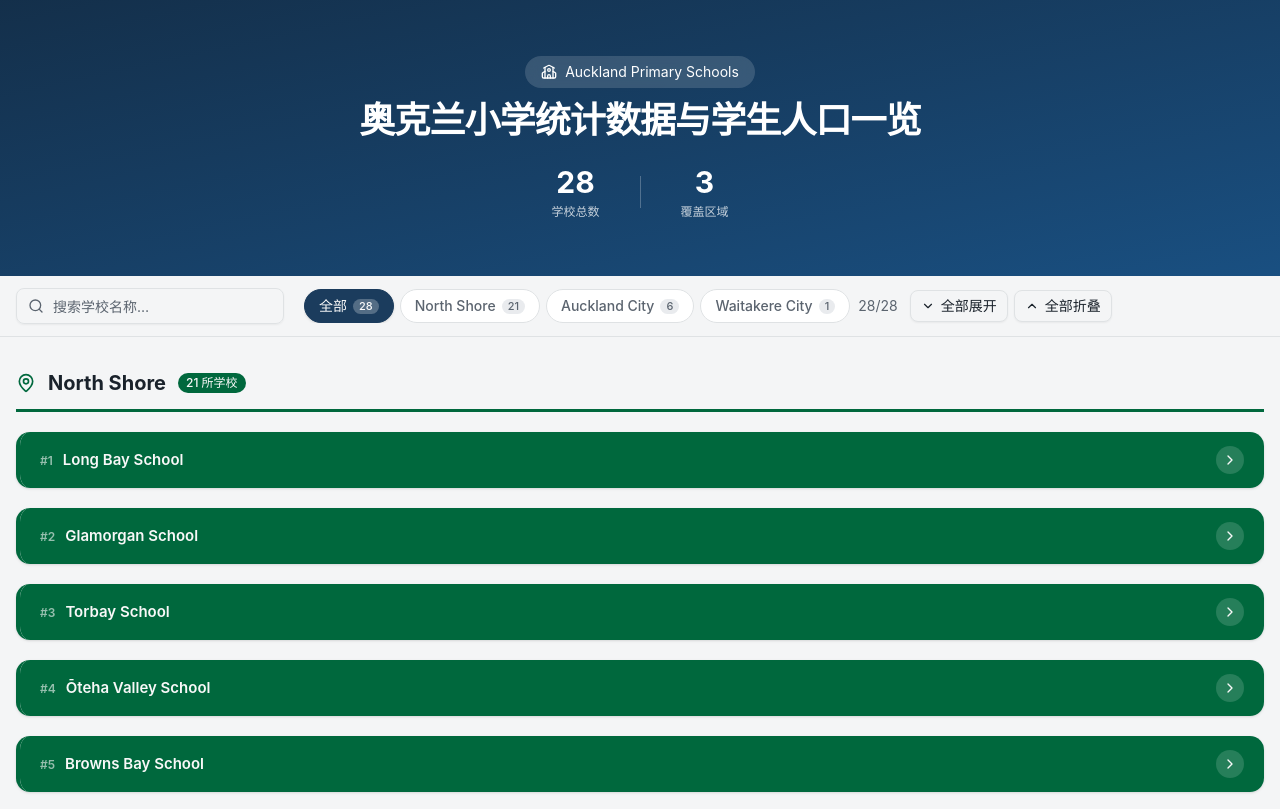
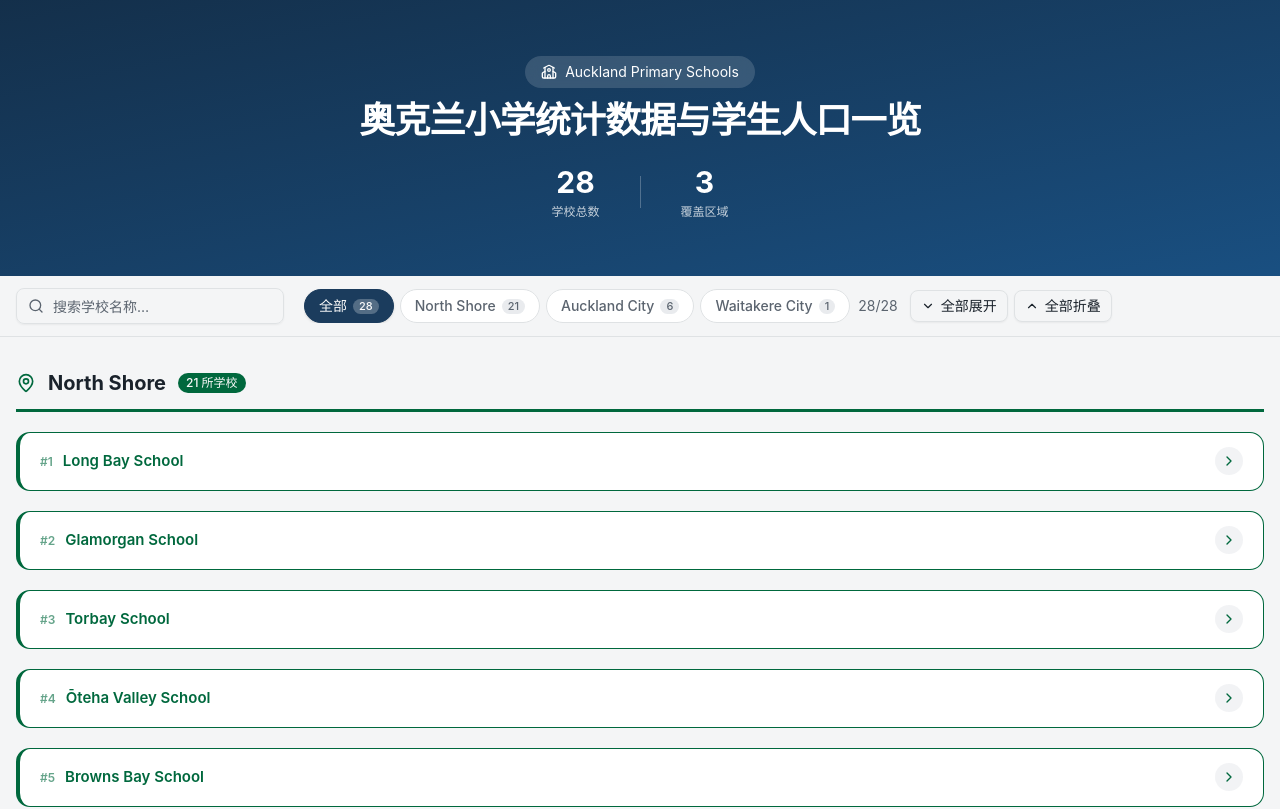
Before and after one commit to gitzhaochen/akl-primary-schools, a Next.js app: page / in a window 1280 px wide. Shown: the top 809 px of the page. Built offline with nearby package versions, Linux system fonts and the light colour scheme.

Commit message:
feat: update

```diff
--- a/app/page.tsx
+++ b/app/page.tsx
@@ -304,22 +304,26 @@ function SchoolCard({
     <Collapsible open={open} onOpenChange={setOpen}>
       <div
         className={cn(
-          'overflow-hidden rounded-xl border-l-4 bg-card shadow-sm transition-shadow hover:shadow-md',
-          colors.border
+          'overflow-hidden rounded-xl bg-white transition-shadow hover:shadow-sm ', cn('border border-border border-l-4', colors.border)
+
         )}
       >
         <CollapsibleTrigger asChild>
           <button
             className={cn(
-              'flex w-full items-center justify-between px-3 py-2.5 text-left transition-colors md:px-5 md:py-3.5',
-              colors.headerBg
+              'group flex w-full items-center justify-between px-3 py-2.5 text-left transition-colors hover:bg-muted/40 md:px-5 md:py-3.5 border-b cursor-pointer',
+              colors.text,
+              open ? colors.border : 'border-transparent'
             )}
           >
             <h3 className="text-sm font-semibold md:text-[15px]">
               <span className="mr-2 text-[10px] opacity-60 md:mr-2.5 md:text-xs">#{index + 1}</span>
               {school.name}
             </h3>
-            <div className="flex size-6 shrink-0 items-center justify-center rounded-full bg-white/15 md:size-7">
+            <div className={cn(
+              'flex size-6 shrink-0 items-center justify-center rounded-full md:size-7',
+              'bg-muted/60 transition-colors group-hover:bg-muted'
+            )}>
               <ChevronDown
                 className={cn(
                   'size-3.5 transition-transform duration-300 md:size-4',
```
